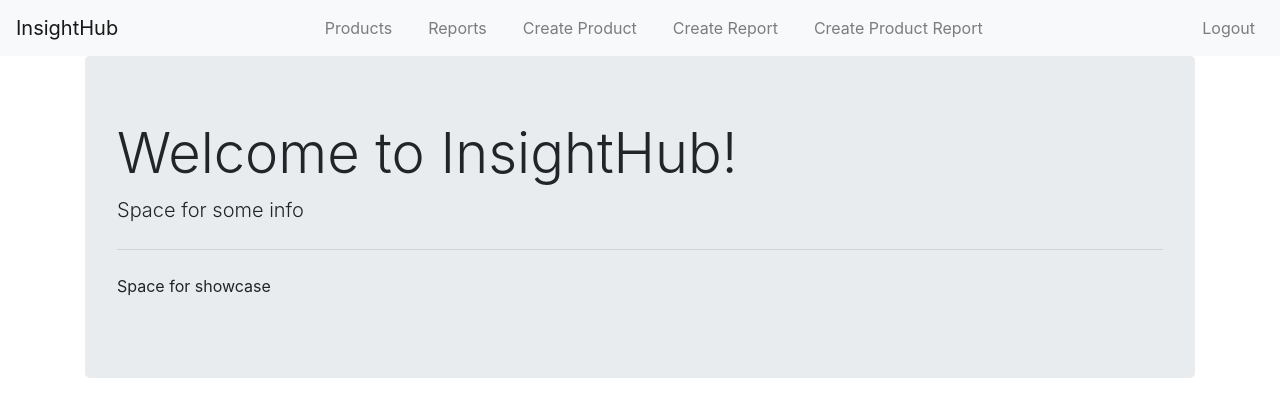
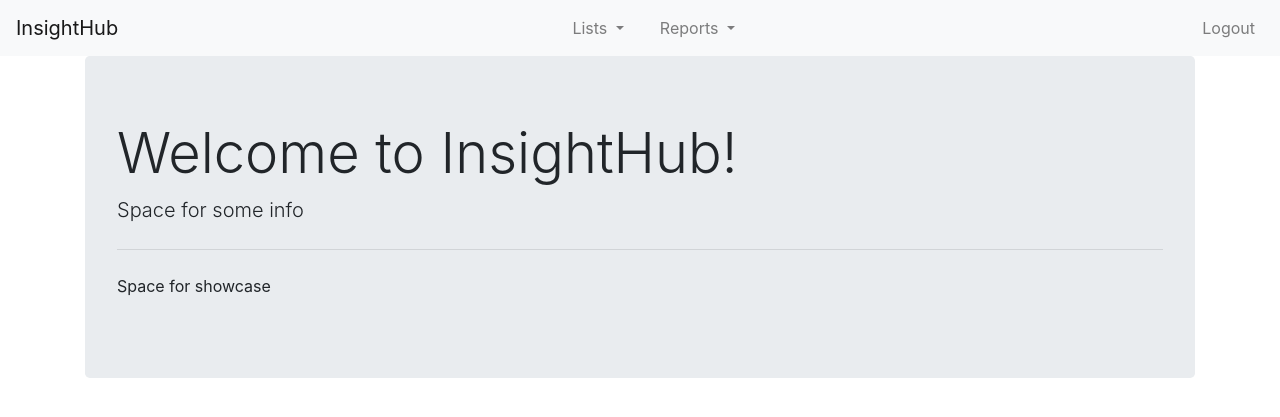
Before and after one commit to Bjorth/InsightHub, a Django app: page / in a window 1280 px wide. Shown: the top 417 px of the page. Run offline with Django 5.2, Linux system fonts and the light colour scheme; the visitor is signed in with stand-in values (Sample User, id 1); some libraries are stand-ins or nearby versions.

Commit message:
add merged navbar for views/create

```diff
--- a/config/settings.py
+++ b/config/settings.py
@@ -20,7 +20,7 @@ BASE_DIR = Path(__file__).resolve().parent.parent
 # See https://docs.djangoproject.com/en/5.0/howto/deployment/checklist/
 
 # SECURITY WARNING: keep the secret key used in production secret!
-SECRET_KEY = ''
+SECRET_KEY = '0%r4y)4!&ea=!#av^%app-_^90bli7b5#cdr!70hpqyn&+i3=e'
 
 # SECURITY WARNING: don't run with debug turned on in production!
 DEBUG = True
--- a/reports/templates/base.html
+++ b/reports/templates/base.html
@@ -23,21 +23,25 @@
     </button>
     <div class="collapse navbar-collapse justify-content-center" id="navbarNav">
         <ul class="navbar-nav">
-            <li class="nav-item">
-                <a class="nav-link" href="{% url 'product_view' %}">Products</a>
-            </li>
-            <li class="nav-item">
-                <a class="nav-link" href="{% url 'report_view' %}">Reports</a>
+            <li class="nav-item dropdown">
+                <a class="nav-link dropdown-toggle" href="#" id="navbarDropdown" role="button" data-toggle="dropdown" aria-haspopup="true" aria-expanded="false">
+                    Lists
+                </a>
+                <div class="dropdown-menu" aria-labelledby="navbarDropdown">
+                    <a class="dropdown-item" href="{% url 'product_view' %}">Products List</a>
+                    <a class="dropdown-item" href="{% url 'product_report_view' %}">View Product Reports</a>
+                    <a class="dropdown-item" href="{% url 'report_view' %}">View Reports</a>
+                </div>
             </li>
             {% if user.is_authenticated %}
-            <li class="nav-item">
-                <a class="nav-link" href="{% url 'product_create' %}">Create Product</a>
-            </li>
-            <li class="nav-item">
-                <a class="nav-link" href="{% url 'create_report' %}">Create Report</a>
-            </li>
-            <li class="nav-item">
-                <a class="nav-link" href="{% url 'product_report_create' %}">Create Product Report</a>
+            <li class="nav-item dropdown">
+                <a class="nav-link dropdown-toggle" href="#" id="navbarDropdown" role="button" data-toggle="dropdown" aria-haspopup="true" aria-expanded="false">
+                    Reports
+                </a>
+                <div class="dropdown-menu" aria-labelledby="navbarDropdown">
+                    <a class="dropdown-item" href="{% url 'product_create' %}">Create Product</a>
+                    <a class="dropdown-item" href="{% url 'product_report_create' %}">Create Product Report</a>
+                </div>
             </li>
             {% endif %}
         </ul>
```
